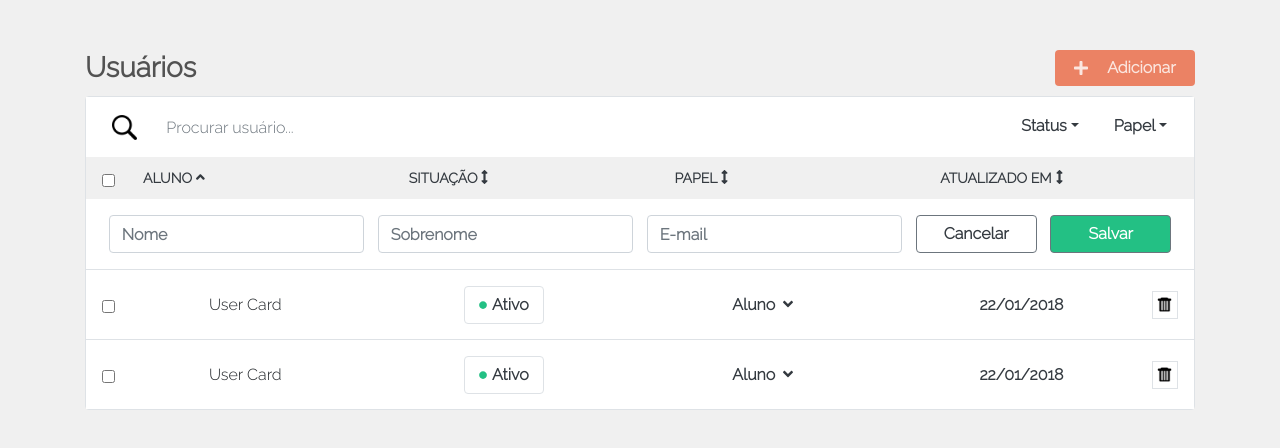
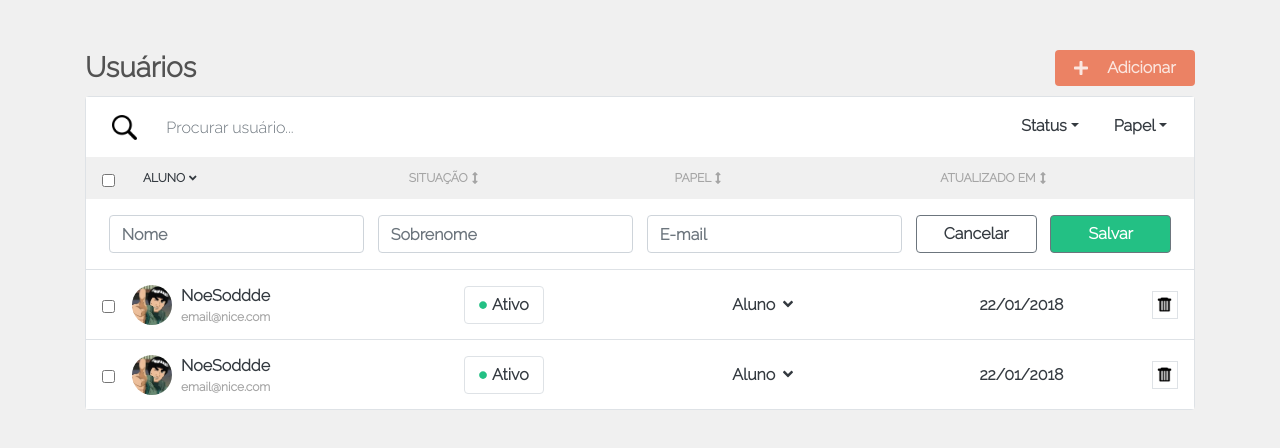
Before and after one commit to tgulmine/Frontend-Practice-1, a React (Create React App) app: page / in a window 1280 px wide. Shown: the top 448 px of the page. Built offline with nearby package versions, Linux system fonts and the light colour scheme.

Commit message:
cinzado e user card begins

```diff
--- a/src/components/OrderBar/OrderBar.tsx
+++ b/src/components/OrderBar/OrderBar.tsx
@@ -10,7 +10,7 @@ import {
 } from "@fortawesome/free-solid-svg-icons";
 
 const ALUNO = "aluno";
-const UPDATE_AT = "updatedAt";
+const UPDATED_AT = "updatedAt";
 const PAPEL = "papel";
 const SITUATION = "situation";
 
@@ -22,7 +22,7 @@ const OrderBar: React.FC = () => {
   const [orderMap, setOrderMap] = useState<IOrderMap>({
     aluno: {
       active: true,
-      isUp: true
+      isUp: false
     },
     updatedAt: {
       active: false,
@@ -71,6 +71,41 @@ const OrderBar: React.FC = () => {
     }
   };
 
+  const getActiveState = (name: string) => {
+    const orderable = orderMap[name];
+
+    if (orderable.active) return true;
+    return false;
+  };
+
+  const renderButton = (strName: String, strConst: string) => {
+    if (getActiveState(strConst)) {
+      return (
+        <Button
+          className="bg-transparent border-0 text-dark text-uppercase font-weight-bold OrderBar__Button"
+          onClick={() => {
+            onClickOrderable(strConst);
+          }}
+        >
+          <span className="mr-1">{strName}</span>
+          <FontAwesomeIcon icon={getIcon(strConst)} />
+        </Button>
+      );
+    }
+
+    return (
+      <Button
+        className="bg-transparent border-0 UserBlock__Font--Suspenso text-uppercase font-weight-bold OrderBar__Button"
+        onClick={() => {
+          onClickOrderable(strConst);
+        }}
+      >
+        <span className="mr-1">{strName}</span>
+        <FontAwesomeIcon icon={getIcon(strConst)} />
+      </Button>
+    );
+  };
+
   return (
     <Container
       className="OrderBar__Container bg-gray w-100 d-flex flex-row align-items-center m-0 p-0"
@@ -82,50 +117,10 @@ const OrderBar: React.FC = () => {
         className="position-relative ml-3 mr-3"
       />
       <Row className="w-100 no-gutters">
-        <Col xs="3">
-          <Button
-            className="bg-transparent border-0 text-dark text-uppercase font-weight-bold OrderBar__Button"
-            onClick={() => {
-              onClickOrderable(ALUNO);
-            }}
-          >
-            <span className="mr-1">Aluno</span>
-            <FontAwesomeIcon icon={getIcon(ALUNO)} />
-          </Button>
-        </Col>
-        <Col xs="3">
-          <Button
-            className="bg-transparent border-0 text-dark text-uppercase font-weight-bold OrderBar__Button"
-            onClick={() => {
-              onClickOrderable(SITUATION);
-            }}
-          >
-            <span className="mr-1">Situação</span>
-            <FontAwesomeIcon icon={getIcon(SITUATION)} />
-          </Button>
-        </Col>
-        <Col xs="3">
-          <Button
-            className="bg-transparent border-0 text-dark text-uppercase font-weight-bold OrderBar__Button"
-            onClick={() => {
-              onClickOrderable(PAPEL);
-            }}
-          >
-            <span className="mr-1">Papel</span>
-            <FontAwesomeIcon icon={getIcon(PAPEL)} />
-          </Button>
-        </Col>
-        <Col xs="3">
-          <Button
-            className="bg-transparent border-0 text-dark text-uppercase font-weight-bold OrderBar__Button"
-            onClick={() => {
-              onClickOrderable(UPDATE_AT);
-            }}
-          >
-            <span className="mr-1">Atualizado em</span>
-            <FontAwesomeIcon icon={getIcon(UPDATE_AT)} />
-          </Button>
-        </Col>
+        <Col xs="3">{renderButton("Aluno", ALUNO)}</Col>
+        <Col xs="3">{renderButton("Situação", SITUATION)}</Col>
+        <Col xs="3">{renderButton("Papel", PAPEL)}</Col>
+        <Col xs="3">{renderButton("Atualizado em", UPDATED_AT)}</Col>
       </Row>
     </Container>
   );
--- a/src/components/UserBlock/UserBlock.tsx
+++ b/src/components/UserBlock/UserBlock.tsx
@@ -4,6 +4,7 @@ import { Input, Button, Container, Row, Col } from "reactstrap";
 import { useState } from "react";
 import { FontAwesomeIcon } from "@fortawesome/react-fontawesome";
 import { faCircle, faAngleDown } from "@fortawesome/free-solid-svg-icons";
+import UserCard from "../UserCard/UserCard";
 
 const UserBlock: React.FC = () => {
   const [isActive, setIsActive] = useState(true);
@@ -95,7 +96,7 @@ const UserBlock: React.FC = () => {
       />
       <Row className="w-100">
         <Col className="d-flex justify-content-center align-items-center">
-          User Card
+          <UserCard />
         </Col>
         <Col className="d-flex justify-content-center align-items-center">
           {renderStatusButton()}
--- /dev/null
+++ b/src/components/UserCard/UserCard.tsx
@@ -0,0 +1,26 @@
+import * as React from "react";
+import "./userCard.scss";
+import { Input, Button, Container, Row, Col } from "reactstrap";
+
+const UserCard: React.FC = () => {
+  return (
+    <Container
+      className="UserCard__Container bg-transparent w-100 d-flex align-items-center justify-content-start ml-3 p-0"
+      noGutters
+    >
+      <Row className="d-flex justify-content-start">
+        <Col className="d-flex align-items-center justify-content-center m-0 p-0">
+          <div className="UserCard__Image rounded-circle" />
+        </Col>
+        <Col className="ml-4 p-0">
+          <Row className="text-dark font-weight-bold">NoeSoddde</Row>
+          <Row className="font-weight-bold UserCard__TextEmail">
+            email@nice.com
+          </Row>
+        </Col>
+      </Row>
+    </Container>
+  );
+};
+
+export default UserCard;
--- /dev/null
+++ b/src/components/UserCard/userCard.scss
@@ -0,0 +1,20 @@
+@import "../../styles/_variables.scss";
+
+.UserCard__Container {
+    height: $userBlock__Container--height * 0.8;
+}
+
+.UserCard__Image {
+    background-image: url(../../images/gai.jpg);
+    height: $userCard__image--size;
+    width: $userCard__image--size;
+    background-position: center;
+    background-size: cover;
+    background-repeat: no-repeat;
+    align-self: center;
+}
+
+.UserCard__TextEmail {
+    font-size: $userCard__TextEmail--font-size;
+    color: $userCard__TextEmail--color;
+}
--- a/src/styles/_variables.scss
+++ b/src/styles/_variables.scss
@@ -16,7 +16,7 @@ $searchBar__container--height: 60px;
 
 /* OrderBar */
 
-$orderBar__button--font-size: 14px;
+$orderBar__button--font-size: 12px;
 $orderBar__buttonAluno--ml: 2%;
 $orderBar__buttonSituacao--ml: 20%;
 $orderBar__buttonPapel--ml: 12%;
@@ -32,7 +32,7 @@ $userBlock__ButtonStatus--font-size: 14px;
 $userBlock__ButtonStatusAtivo--width: 80px;
 $userBlock__ButtonStatusSuspenso--width: 120px;
 $userBlock__ButtonStatusSuspenso--bg-color: #f0f0f0;
-$userBlock__FontSuspenso-color: #8d8d8d;
+$userBlock__FontSuspenso-color: #a5a5a5;
 $userBlock__Container--height: 70px;
 
 /* AddUser */
@@ -41,3 +41,9 @@ $addUser__container--height: 70px;
 $addUser__form--width: 95%;
 $addUser__button--width: 45%;
 $addUser__buttonSalvar--bgColor: #23c084;
+
+/* UserCard */
+
+$userCard__image--size: 40px;
+$userCard__TextEmail--font-size: 12px;
+$userCard__TextEmail--color: #a5a5a5;
```
Also changed, not shown: src/images/gai.jpg (added).
